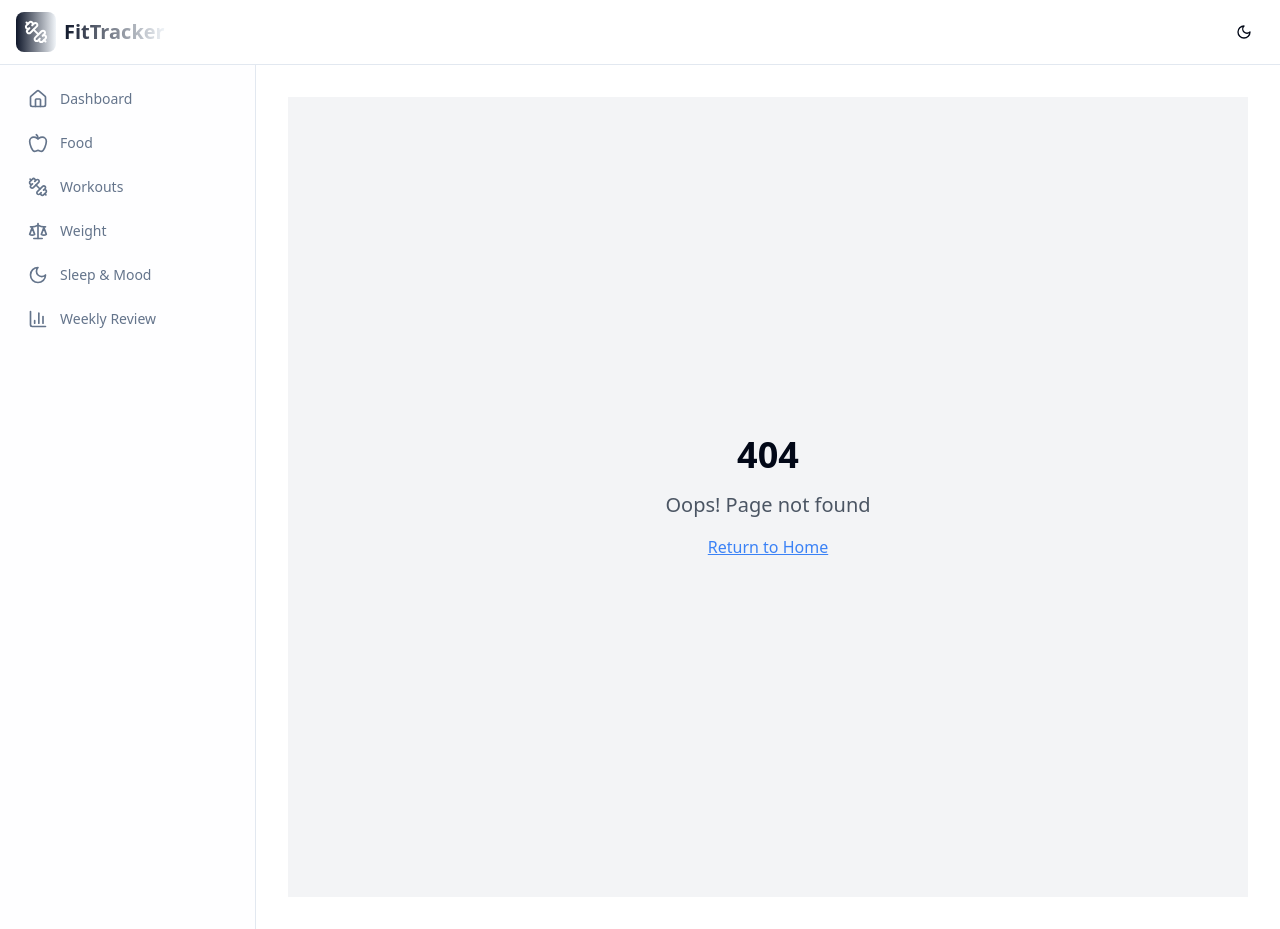
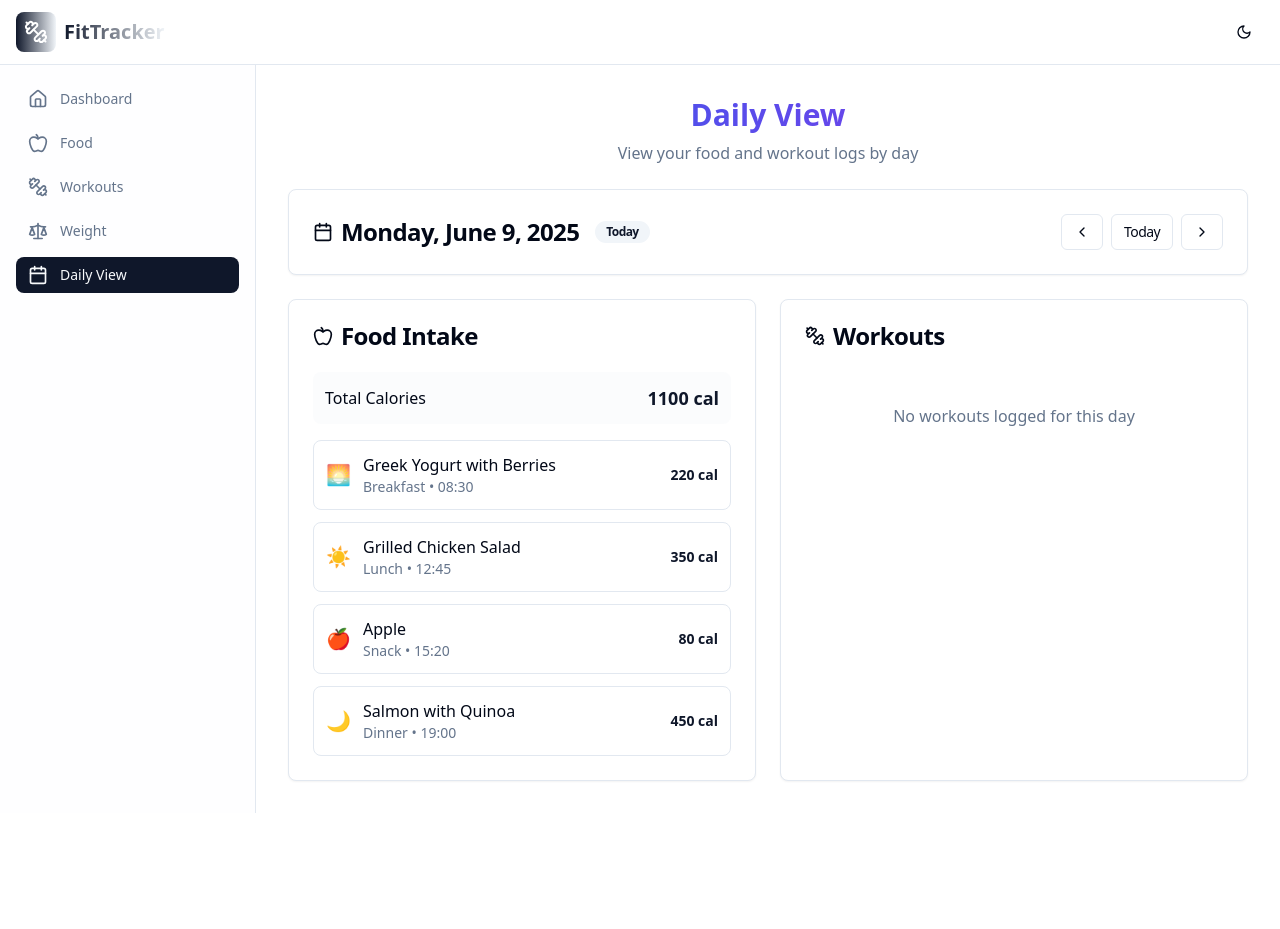
Before and after one commit to kovithkovi/fitTracker, a React (Vite) app: page /daily in a window 1280 px wide. Before the commit this address had no page. After the commit the page ends 813 px from the top, so only its background shows below. Built offline with nearby package versions, Linux system fonts and the light colour scheme.

Commit message:
Refactor: Implement daily food and workout lookup
Remove sleep, mood, and weekly review sections. Add a feature to view food intake and workout logs for a selected day.

```diff
--- a/src/App.tsx
+++ b/src/App.tsx
@@ -9,8 +9,7 @@ import Dashboard from "./pages/Dashboard";
 import FoodTracker from "./pages/FoodTracker";
 import WorkoutTracker from "./pages/WorkoutTracker";
 import WeightTracker from "./pages/WeightTracker";
-import SleepMoodTracker from "./pages/SleepMoodTracker";
-import WeeklyReview from "./pages/WeeklyReview";
+import DailyView from "./pages/DailyView";
 import NotFound from "./pages/NotFound";
 
 const queryClient = new QueryClient();
@@ -27,8 +26,7 @@ const App = () => (
             <Route path="/food" element={<FoodTracker />} />
             <Route path="/workouts" element={<WorkoutTracker />} />
             <Route path="/weight" element={<WeightTracker />} />
-            <Route path="/sleep-mood" element={<SleepMoodTracker />} />
-            <Route path="/review" element={<WeeklyReview />} />
+            <Route path="/daily" element={<DailyView />} />
             <Route path="*" element={<NotFound />} />
           </Routes>
         </Layout>
--- a/src/components/Layout.tsx
+++ b/src/components/Layout.tsx
@@ -1,4 +1,3 @@
-
 import React from 'react';
 import { Link, useLocation } from 'react-router-dom';
 import {
@@ -6,8 +5,7 @@ import {
   Apple,
   Dumbbell,
   Scale,
-  Moon,
-  BarChart3,
+  Calendar,
   Menu,
   Sun,
   MoonIcon
@@ -33,8 +31,7 @@ const Layout = ({ children }: LayoutProps) => {
     { name: 'Food', href: '/food', icon: Apple },
     { name: 'Workouts', href: '/workouts', icon: Dumbbell },
     { name: 'Weight', href: '/weight', icon: Scale },
-    { name: 'Sleep & Mood', href: '/sleep-mood', icon: Moon },
-    { name: 'Weekly Review', href: '/review', icon: BarChart3 },
+    { name: 'Daily View', href: '/daily', icon: Calendar },
   ];
 
   const NavItems = ({ mobile = false }: { mobile?: boolean }) => (
--- /dev/null
+++ b/src/pages/DailyView.tsx
@@ -0,0 +1,256 @@
+
+import React, { useState } from 'react';
+import { Calendar, Apple, Dumbbell, ChevronLeft, ChevronRight } from 'lucide-react';
+import { Card, CardContent, CardHeader, CardTitle } from '@/components/ui/card';
+import { Button } from '@/components/ui/button';
+import { Badge } from '@/components/ui/badge';
+
+interface Meal {
+  id: number;
+  name: string;
+  calories: number;
+  category: string;
+  time: string;
+}
+
+interface Set {
+  reps: number;
+  weight: number;
+}
+
+interface Exercise {
+  name: string;
+  sets: Set[];
+}
+
+interface Workout {
+  id: number;
+  date: string;
+  exercises: Exercise[];
+  notes: string;
+  duration: number;
+}
+
+const DailyView = () => {
+  const [selectedDate, setSelectedDate] = useState(new Date());
+
+  // Mock data - in a real app, this would come from your database
+  const mockMeals: Meal[] = [
+    { id: 1, name: 'Greek Yogurt with Berries', calories: 220, category: 'breakfast', time: '08:30' },
+    { id: 2, name: 'Grilled Chicken Salad', calories: 350, category: 'lunch', time: '12:45' },
+    { id: 3, name: 'Apple', calories: 80, category: 'snack', time: '15:20' },
+    { id: 4, name: 'Salmon with Quinoa', calories: 450, category: 'dinner', time: '19:00' }
+  ];
+
+  const mockWorkouts: Workout[] = [
+    {
+      id: 1,
+      date: '2024-06-09',
+      exercises: [
+        {
+          name: 'Bench Press',
+          sets: [
+            { reps: 12, weight: 80 },
+            { reps: 10, weight: 85 },
+            { reps: 8, weight: 90 }
+          ]
+        },
+        {
+          name: 'Squats',
+          sets: [
+            { reps: 10, weight: 100 },
+            { reps: 10, weight: 105 },
+            { reps: 8, weight: 110 }
+          ]
+        }
+      ],
+      notes: 'Great session, felt strong today!',
+      duration: 45
+    }
+  ];
+
+  const formatDate = (date: Date) => {
+    return date.toISOString().split('T')[0];
+  };
+
+  const navigateDate = (direction: 'prev' | 'next') => {
+    const newDate = new Date(selectedDate);
+    newDate.setDate(newDate.getDate() + (direction === 'next' ? 1 : -1));
+    setSelectedDate(newDate);
+  };
+
+  const isToday = (date: Date) => {
+    const today = new Date();
+    return date.toDateString() === today.toDateString();
+  };
+
+  const selectedDateString = formatDate(selectedDate);
+  const dayMeals = mockMeals; // In real app, filter by selectedDateString
+  const dayWorkouts = mockWorkouts.filter(workout => workout.date === selectedDateString);
+
+  const totalCalories = dayMeals.reduce((sum, meal) => sum + meal.calories, 0);
+
+  const getCategoryIcon = (category: string) => {
+    const icons = {
+      breakfast: '🌅',
+      lunch: '☀️',
+      dinner: '🌙',
+      snack: '🍎'
+    };
+    return icons[category as keyof typeof icons] || '🍽️';
+  };
+
+  const getTotalSets = (exercise: Exercise) => exercise.sets.length;
+  const getTotalReps = (exercise: Exercise) => exercise.sets.reduce((total, set) => total + set.reps, 0);
+
+  return (
+    <div className="space-y-6">
+      <div className="text-center space-y-2">
+        <h1 className="text-3xl font-bold bg-gradient-to-r from-blue-600 to-purple-600 bg-clip-text text-transparent">
+          Daily View
+        </h1>
+        <p className="text-muted-foreground">View your food and workout logs by day</p>
+      </div>
+
+      {/* Date Navigation */}
+      <Card>
+        <CardHeader>
+          <CardTitle className="flex items-center justify-between">
+            <div className="flex items-center gap-2">
+              <Calendar className="h-5 w-5" />
+              <span>
+                {selectedDate.toLocaleDateString('en-US', {
+                  weekday: 'long',
+                  year: 'numeric',
+                  month: 'long',
+                  day: 'numeric'
+                })}
+              </span>
+              {isToday(selectedDate) && (
+                <Badge variant="secondary" className="ml-2">Today</Badge>
+              )}
+            </div>
+            <div className="flex items-center gap-2">
+              <Button
+                variant="outline"
+                size="sm"
+                onClick={() => navigateDate('prev')}
+              >
+                <ChevronLeft className="h-4 w-4" />
+              </Button>
+              <Button
+                variant="outline"
+                size="sm"
+                onClick={() => setSelectedDate(new Date())}
+              >
+                Today
+              </Button>
+              <Button
+                variant="outline"
+                size="sm"
+                onClick={() => navigateDate('next')}
+              >
+                <ChevronRight className="h-4 w-4" />
+              </Button>
+            </div>
+          </CardTitle>
+        </CardHeader>
+      </Card>
+
+      <div className="grid grid-cols-1 lg:grid-cols-2 gap-6">
+        {/* Food Intake */}
+        <Card>
+          <CardHeader>
+            <CardTitle className="flex items-center gap-2">
+              <Apple className="h-5 w-5" />
+              Food Intake
+            </CardTitle>
+          </CardHeader>
+          <CardContent className="space-y-4">
+            <div className="flex justify-between items-center p-3 bg-muted/30 rounded-lg">
+              <span className="font-medium">Total Calories</span>
+              <span className="text-lg font-bold text-primary">{totalCalories} cal</span>
+            </div>
+
+            {dayMeals.length === 0 ? (
+              <p className="text-muted-foreground text-center py-8">No meals logged for this day</p>
+            ) : (
+              <div className="space-y-3">
+                {dayMeals.map(meal => (
+                  <div key={meal.id} className="flex items-center justify-between p-3 bg-background border rounded-lg">
+                    <div className="flex items-center gap-3">
+                      <span className="text-xl">{getCategoryIcon(meal.category)}</span>
+                      <div>
+                        <div className="font-medium">{meal.name}</div>
+                        <div className="text-sm text-muted-foreground capitalize">
+                          {meal.category} • {meal.time}
+                        </div>
+                      </div>
+                    </div>
+                    <div className="text-sm font-semibold text-primary">
+                      {meal.calories} cal
+                    </div>
+                  </div>
+                ))}
+              </div>
+            )}
+          </CardContent>
+        </Card>
+
+        {/* Workouts */}
+        <Card>
+          <CardHeader>
+            <CardTitle className="flex items-center gap-2">
+              <Dumbbell className="h-5 w-5" />
+              Workouts
+            </CardTitle>
+          </CardHeader>
+          <CardContent className="space-y-4">
+            {dayWorkouts.length === 0 ? (
+              <p className="text-muted-foreground text-center py-8">No workouts logged for this day</p>
+            ) : (
+              dayWorkouts.map(workout => (
+                <div key={workout.id} className="space-y-4">
+                  <div className="flex justify-between items-center p-3 bg-muted/30 rounded-lg">
+                    <span className="font-medium">Workout Duration</span>
+                    <span className="text-lg font-bold text-primary">{workout.duration} min</span>
+                  </div>
+
+                  <div className="space-y-3">
+                    {workout.exercises.map((exercise, index) => (
+                      <div key={index} className="p-3 bg-background border rounded-lg space-y-2">
+                        <div className="flex justify-between items-center">
+                          <div className="font-medium">{exercise.name}</div>
+                          <Badge variant="secondary">
+                            {getTotalSets(exercise)} sets • {getTotalReps(exercise)} reps
+                          </Badge>
+                        </div>
+
+                        <div className="grid grid-cols-2 gap-1 text-xs">
+                          {exercise.sets.map((set, setIndex) => (
+                            <div key={setIndex} className="bg-muted/50 px-2 py-1 rounded text-center">
+                              Set {setIndex + 1}: {set.reps}×{set.weight}kg
+                            </div>
+                          ))}
+                        </div>
+                      </div>
+                    ))}
+                  </div>
+
+                  {workout.notes && (
+                    <div className="p-3 bg-muted/20 rounded-lg">
+                      <div className="text-sm font-medium mb-1">Notes:</div>
+                      <p className="text-sm text-muted-foreground italic">{workout.notes}</p>
+                    </div>
+                  )}
+                </div>
+              ))
+            )}
+          </CardContent>
+        </Card>
+      </div>
+    </div>
+  );
+};
+
+export default DailyView;
--- a/src/pages/Dashboard.tsx
+++ b/src/pages/Dashboard.tsx
@@ -1,6 +1,6 @@
 
 import React from 'react';
-import { Calendar, Target, TrendingUp, Clock } from 'lucide-react';
+import { Calendar, Target, TrendingUp } from 'lucide-react';
 import { Card, CardContent, CardHeader, CardTitle } from '@/components/ui/card';
 import { Progress } from '@/components/ui/progress';
 
@@ -10,9 +10,7 @@ const Dashboard = () => {
     caloriesConsumed: 1450,
     calorieGoal: 2000,
     workoutsCompleted: 1,
-    currentWeight: 72.5,
-    sleepHours: 7.5,
-    mood: '😊'
+    currentWeight: 72.5
   };
 
   const progressPercentage = (todayStats.caloriesConsumed / todayStats.calorieGoal) * 100;
@@ -28,7 +26,7 @@ const Dashboard = () => {
       </div>
 
       {/* Today's Overview */}
-      <div className="grid grid-cols-1 md:grid-cols-2 lg:grid-cols-4 gap-4">
+      <div className="grid grid-cols-1 md:grid-cols-3 gap-4">
         <Card className="hover:shadow-lg transition-shadow">
           <CardHeader className="flex flex-row items-center justify-between space-y-0 pb-2">
             <CardTitle className="text-sm font-medium">Calories Today</CardTitle>
@@ -68,19 +66,6 @@ const Dashboard = () => {
             </p>
           </CardContent>
         </Card>
-
-        <Card className="hover:shadow-lg transition-shadow">
-          <CardHeader className="flex flex-row items-center justify-between space-y-0 pb-2">
-            <CardTitle className="text-sm font-medium">Sleep & Mood</CardTitle>
-            <Clock className="h-4 w-4 text-muted-foreground" />
-          </CardHeader>
-          <CardContent>
-            <div className="text-2xl font-bold">{todayStats.sleepHours}h</div>
-            <p className="text-xs text-muted-foreground">
-              Mood: {todayStats.mood}
-            </p>
-          </CardContent>
-        </Card>
       </div>
 
       {/* Quick Actions */}
@@ -103,8 +88,8 @@ const Dashboard = () => {
               <div className="text-sm font-medium">Log Weight</div>
             </button>
             <button className="p-4 text-center rounded-lg bg-gradient-to-br from-orange-50 to-orange-100 hover:from-orange-100 hover:to-orange-200 transition-all duration-200 border border-orange-200">
-              <div className="text-2xl mb-2">😴</div>
-              <div className="text-sm font-medium">Log Sleep</div>
+              <div className="text-2xl mb-2">📅</div>
+              <div className="text-sm font-medium">Daily View</div>
             </button>
           </div>
         </CardContent>
```
